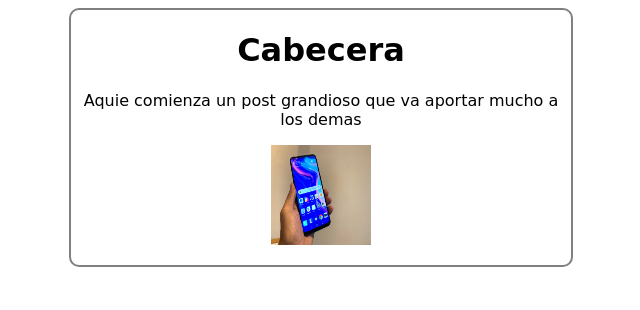
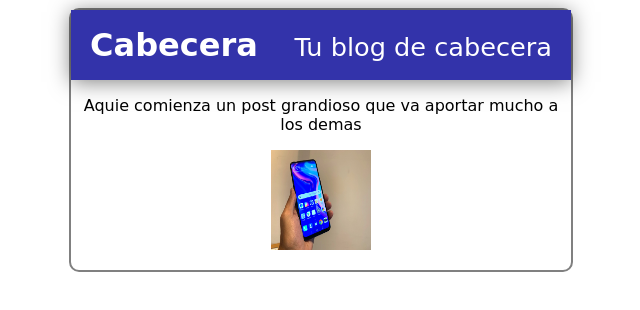
Before and after one commit to gelmer023/prueba, a plain HTML site: page index.html in a window 1280 px wide. Shown: the whole page, without its empty margins (319-959 px from the left). Drawn offline with Linux system fonts and the light colour scheme.

Commit message:
Finalizada la cabecera con diseño azul

```diff
--- a/css/style.css
+++ b/css/style.css
@@ -11,3 +11,14 @@ body{
     margin: 0 auto;
     text-align: center;
 }
+.title-cabecera{background:#33a;
+    box-shadow:0 2px 20px 0
+    rgba(0,0,0,.5);
+    color:#fff;
+    font-weight:700;
+    margin:0;
+    padding:.5em}
+    .title-cabecera .tagline{padding:0 0 0 1em;
+        font-weight:400;
+        font-size:.8em
+    }
--- a/index.html
+++ b/index.html
@@ -9,10 +9,10 @@
 </head>
 <body>
     <div class="cointainer">
-        <div class="cabecera">
-            <h1>Cabecera</h1>
-        </div>
-        <div class="post">
+
+            <h1 class="title-cabecera">Cabecera
+                <span class="tagline">Tu blog de cabecera</span>
+            </h1>
             <p>Aquie comienza un post grandioso que va
                 aportar mucho a los demas
             </p>
@@ -21,7 +21,6 @@
                     <img src="./img/y9-prime-2019.jpg" alt="" width="100px" height="100px">
                 </figure>
             </div>
-        </div>
     </div>
 
 </body>
```
